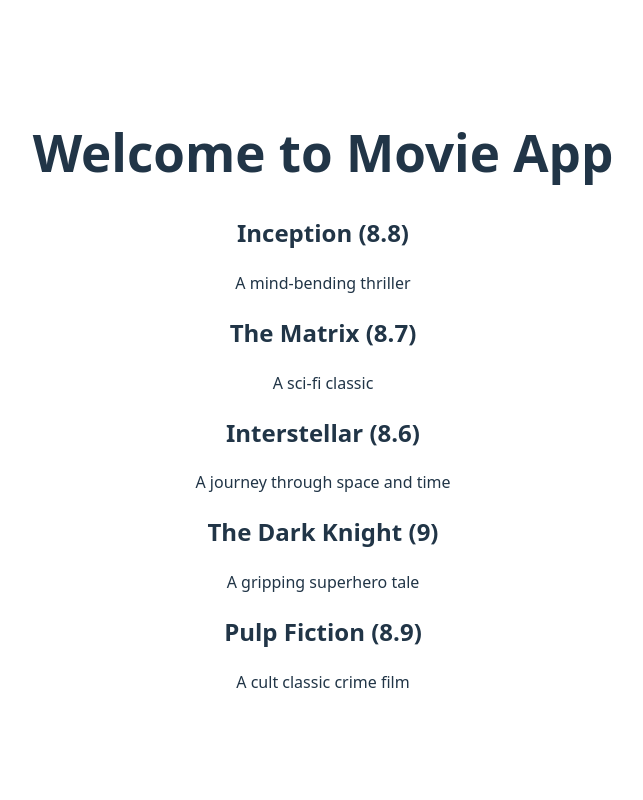
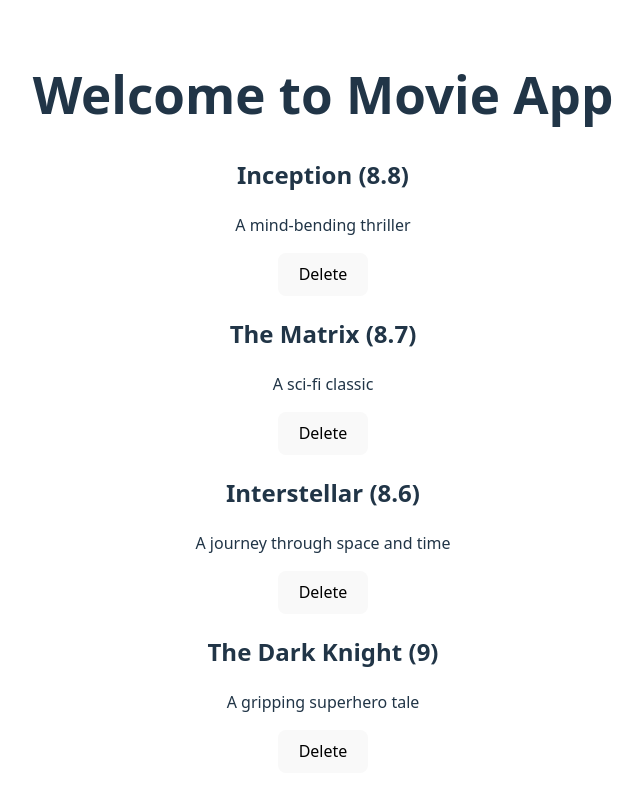
Before and after one commit to davidmc971/2025-11-10-React-Powerkurs, a React app in the folder movie-app/: page / in a window 1280 px wide. Shown: the top 800 px of the page, without its empty margins (317-960 px from the left). Built offline with nearby package versions, Linux system fonts and the light colour scheme; the HTML template or start-up script is replaced by a standard one.

Commit message:
Aufgabe 2, delete movie

```diff
--- a/movie-app/src/App.tsx
+++ b/movie-app/src/App.tsx
@@ -1,3 +1,4 @@
+import { useState } from "react";
 import "./App.css";
 import MovieList from "./components/MovieList";
 import { DataHandler } from "./DataHandler";
@@ -5,10 +6,20 @@ import { DataHandler } from "./DataHandler";
 const dataHandler = new DataHandler();
 
 function App() {
+  const [movies, setMovies] = useState(dataHandler.getMovies());
+
+  const updateMovies = () => {
+    setMovies(dataHandler.getMovies());
+  };
+
   return (
     <>
       <h1>Welcome to Movie App</h1>
-      <MovieList movies={dataHandler.getMovies()} />
+      <MovieList
+        movies={movies}
+        dataHandler={dataHandler}
+        updateMovies={updateMovies}
+      />
     </>
   );
 }
--- a/movie-app/src/DataHandler.ts
+++ b/movie-app/src/DataHandler.ts
@@ -47,4 +47,8 @@ export class DataHandler {
   getMovies(): Movie[] {
     return this.movies;
   }
+
+  deleteMovieById(id: number): void {
+    this.movies = this.movies.filter((movie) => movie.id !== id);
+  }
 }
--- a/movie-app/src/components/MovieList.tsx
+++ b/movie-app/src/components/MovieList.tsx
@@ -1,20 +1,53 @@
-import type { Movie } from "../DataHandler";
+import type { DataHandler, Movie } from "../DataHandler";
 
 type MovieListProps = {
   movies: Movie[];
+  dataHandler: DataHandler;
+  updateMovies: () => void;
 };
 
-export default function MovieList({ movies }: MovieListProps) {
+export default function MovieList({
+  movies,
+  dataHandler,
+  updateMovies,
+}: MovieListProps) {
   return (
     <ul>
       {movies.map((movie) => (
-        <li key={movie.id}>
-          <h2>
-            {movie.title} ({movie.rating})
-          </h2>
-          <p>{movie.description}</p>
-        </li>
+        <MovieListItem
+          key={movie.id}
+          movie={movie}
+          dataHandler={dataHandler}
+          updateMovies={updateMovies}
+        />
       ))}
     </ul>
   );
 }
+
+type MovieListItemProps = {
+  movie: Movie;
+  dataHandler: DataHandler;
+  updateMovies: () => void;
+};
+
+function MovieListItem({
+  movie,
+  dataHandler,
+  updateMovies,
+}: MovieListItemProps) {
+  const handleDelete = () => {
+    dataHandler.deleteMovieById(movie.id);
+    updateMovies();
+  };
+
+  return (
+    <li>
+      <h2>
+        {movie.title} ({movie.rating})
+      </h2>
+      <p>{movie.description}</p>
+      <button onClick={handleDelete}>Delete</button>
+    </li>
+  );
+}
```
